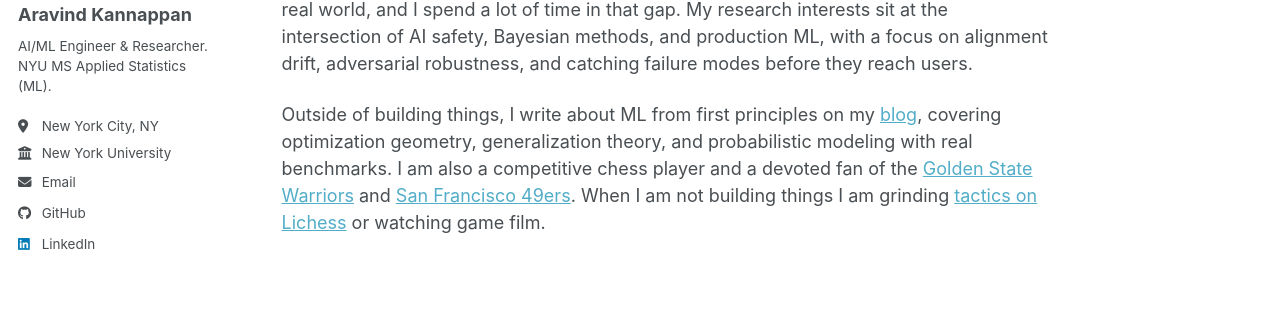
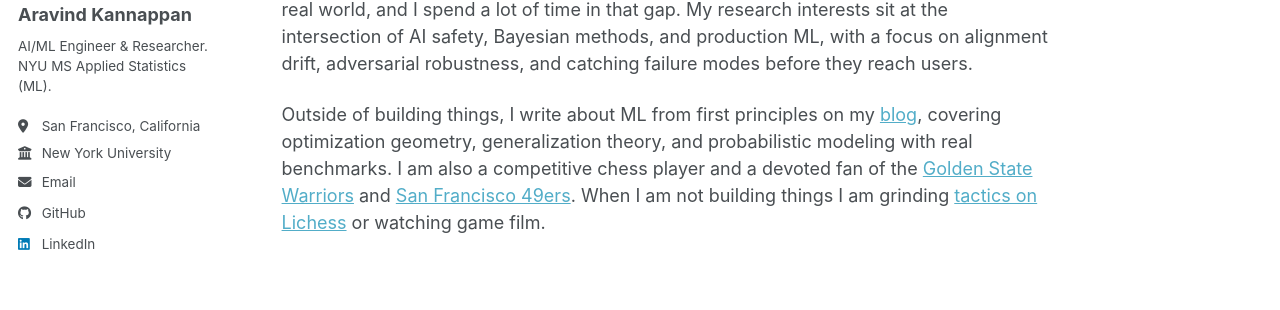
Before and after one commit to aravinds-kannappan/aravinds-kannappan.github.io, a Jekyll site: the page built from _pages/about.md, in a window 1280 px wide. Shown: the part 282-592 px from the top of the page. Built offline with Jekyll 4.4.1, drawn with Linux system fonts in a browser that asks for light colours; a script bundle is joined from its source files by our own code; library files that are not in the unit come from our copies.

Commit message:
Update CV and change location to San Francisco

```diff
--- a/_config.yml
+++ b/_config.yml
@@ -15,7 +15,7 @@ author:
   name             : "Aravind Kannappan"
   pronouns         :
   bio              : "AI/ML Engineer & Researcher. NYU MS Applied Statistics (ML)."
-  location         : "New York City, NY"
+  location         : "San Francisco, California"
   employer         : "New York University"
   uri              :
   email            : "aravinds.kannappan@gmail.com"
```
Also changed, not shown: 1 other file.
